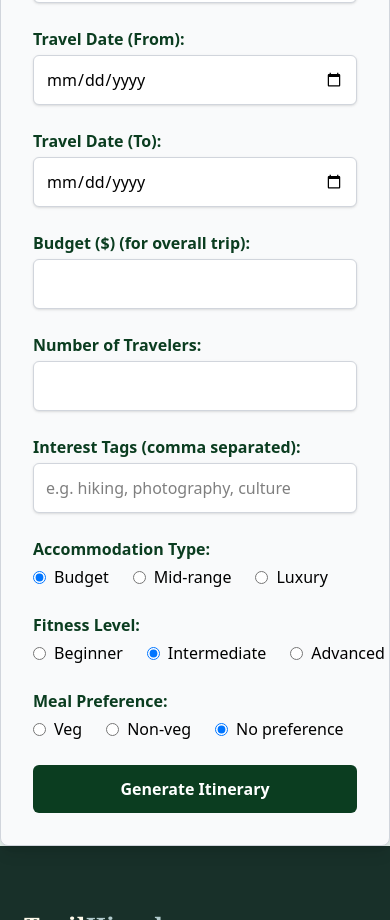
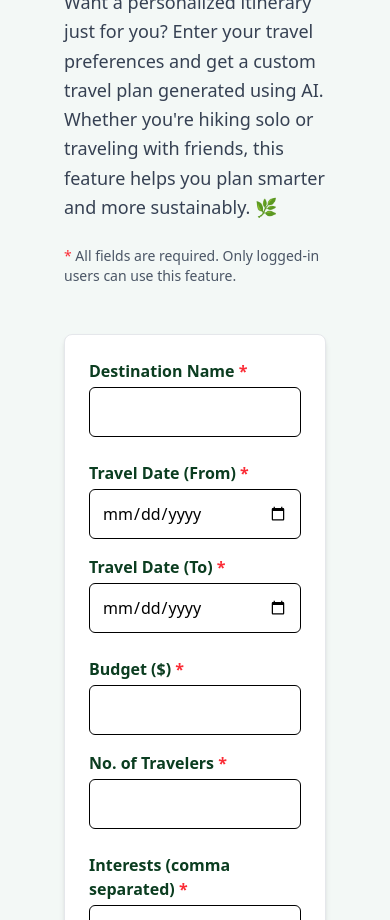
Before and after one commit to siikum/FYP-Frontend, a React (Vite) app: page /TripPlannerForm in a window 390 px wide. Shown: the part 1080-2000 px from the top of the page. Built offline with nearby package versions, Linux system fonts and the light colour scheme; no server answers.

Commit message:
UX changes on auth pages, Home page and individual destination page

```diff
--- a/src/components/MapLanding.jsx
+++ b/src/components/MapLanding.jsx
@@ -46,10 +46,10 @@ const MapLanding = () => {
     >
       {/* Text Positioned ABOVE the Map */}
       <div className="mt-36 ml-4 text-white z-30">
-        <h2 className="text-5xl font-bold">
+        <h2 className="text-5xl font-bold text-amber-50">
           Discover Hidden <span className="text-[#0B3D20]">Nepal</span>
         </h2>
-        <p className="text-xl text-white">
+        <p className="text-xl text-amber-50">
           Handpicked underrated treasures of Nepal. Click a pin to explore more.
         </p>
       </div>
--- a/src/pages/BlogPages/IndividualBlog.jsx
+++ b/src/pages/BlogPages/IndividualBlog.jsx
@@ -1,16 +1,16 @@
 import { useState, useEffect } from "react";
-import { useParams, useNavigate  } from "react-router-dom"; // Import useParams
+import { useParams, useNavigate } from "react-router-dom";
 import Navbar from "../../components/Navbar";
 import { motion } from "framer-motion";
 import pfp from "../../assets/images/pf.jpg";
 import CommentSection from "./CommentSection";
+import Footer from "../../components/Footer";
 
 const IndividualBlog = () => {
   const [isFocused, setIsFocused] = useState(false);
-  const [blog, setBlog] = useState(null); // State to store the fetched blog
-  const { id } = useParams(); // Get the blog id from the URL
+  const [blog, setBlog] = useState(null);
+  const { id } = useParams();
   const navigate = useNavigate();
-
 
   useEffect(() => {
     const fetchBlogPost = async () => {
@@ -18,20 +18,22 @@ const IndividualBlog = () => {
         `http://localhost:8000/blog/blogposts/${id}/`
       );
       const data = await response.json();
-      setBlog(data); // Set the blog data to state
+      setBlog(data);
     };
 
     fetchBlogPost();
-  }, [id]); // Fetch the blog when the component mounts or when the id changes
+  }, [id]);
 
   if (!blog) {
-    return <div>Loading...</div>; // Show loading while fetching
+    return <div>Loading...</div>;
   }
 
   return (
-    <div className="flex flex-col bg-[#f3f8f6] py-[100px]">
+    <div className="flex flex-col min-h-screen font-serif bg-[#f3f8f6]">
       <Navbar isBlack={true} />
-      <div className="flex flex-col gap-y-16 px-[10%]">
+
+      <main className="flex-grow py-[100px] px-[10%] flex flex-col gap-y-16">
+        {/* Blog Image */}
         <motion.div
           initial={{ opacity: 0, y: 50 }}
           whileInView={{ opacity: 1, y: 0 }}
@@ -42,10 +44,11 @@ const IndividualBlog = () => {
           <img
             src={blog.image || pfp}
             alt={blog.title}
-            className="w-full h-full object-cover" // Makes the image fill the container
+            className="w-full h-full object-cover"
           />
         </motion.div>
 
+        {/* Blog Info */}
         <motion.div
           initial={{ opacity: 0, y: 50 }}
           whileInView={{ opacity: 1, y: 0 }}
@@ -54,34 +57,31 @@ const IndividualBlog = () => {
           className="flex flex-col gap-y-4"
         >
           <div className="w-full font-serif font-medium flex items-center gap-x-4">
-            <div className="px-4 py-1 rounded-2xl bg-black text-white text-sm">
-              #blog
-            </div>
-            <div className="px-4 py-1 rounded-2xl bg-black text-white text-sm">
-              #trekking
-            </div>
-            <div className="px-4 py-1 rounded-2xl bg-black text-white text-sm">
-              #nepal
-            </div>
-            <div className="">{blog.date}</div>
+            <div>{blog.date}</div>
           </div>
           <div className="text-5xl font-serif font-bold w-full leading-tight">
             {blog.title}
           </div>
           <div
-  className="text-base text-gray-500 italic hover:underline cursor-pointer"
-  onClick={() => navigate(`/user/${blog.author}`)}
->
-  by {blog.author}
-</div>        </motion.div>
+            className="text-base text-gray-500 italic hover:underline cursor-pointer"
+            onClick={() => navigate(`/user/${blog.author}`)}
+          >
+            by {blog.author}
+          </div>
+        </motion.div>
+
+        {/* Blog Description */}
         <div className="flex flex-col gap-y-5">
           <div className="text-2xl font-serif text-justify w-full">
             {blog.description}
           </div>
         </div>
-        {/* Comments Section */}
+
+        {/* Comments */}
         <CommentSection postId={id} />
-      </div>
+      </main>
+
+      <Footer />
     </div>
   );
 };
--- a/src/pages/TripPlannerForm.jsx
+++ b/src/pages/TripPlannerForm.jsx
@@ -1,11 +1,11 @@
-import React, { useState, useEffect } from "react";
+import React, { useState } from "react";
 import axios from "axios";
 import MapLanding from "../components/MapLanding";
 import ItineraryDownload from "../components/ItineraryDownload";
-// import bgImage from "../assets/images/annapurna_trail.jpg";
 import ReactMarkdown from "react-markdown";
 import Footer from "../components/Footer";
 import Navbar from "../components/Navbar";
+import { useNavigate, useLocation } from "react-router-dom";
 
 const TripPlannerForm = () => {
   const [formData, setFormData] = useState({
@@ -24,6 +24,10 @@ const TripPlannerForm = () => {
   const [error, setError] = useState("");
   const [loading, setLoading] = useState(false);
 
+  const navigate = useNavigate();
+  const location = useLocation();
+  const isLoggedIn = !!localStorage.getItem("authToken");
+
   const handleChange = (e) => {
     setFormData({ ...formData, [e.target.name]: e.target.value });
   };
@@ -41,26 +45,12 @@ const TripPlannerForm = () => {
         formData
       );
 
-      console.log("API Response:", response.data);
-
-      if (
-        response.data &&
-        response.data.contents &&
-        Array.isArray(response.data.contents) &&
-        response.data.contents.length > 0 &&
-        response.data.contents[0].parts &&
-        Array.isArray(response.data.contents[0].parts) &&
-        response.data.contents[0].parts.length > 0
-      ) {
-        const itineraryText = response.data.contents[0].parts[0].text;
-        if (itineraryText && itineraryText.trim() !== "") {
-          setItinerary(itineraryText);
+      const text = response?.data?.contents?.[0]?.parts?.[0]?.text;
+      if (text && text.trim()) {
+        setItinerary(text);
         setError("");
       } else {
         setError("The AI returned an empty itinerary. Please try again.");
-        }
-      } else {
-        setError("Invalid itinerary format received from the server.");
       }
     } catch (err) {
       console.error("API Error:", err);
@@ -71,32 +61,37 @@ const TripPlannerForm = () => {
   };
 
   return (
-    <div className="w-full h-full">
+    <div className="w-full">
       <Navbar />
       <MapLanding />
 
-      {/* Background Image Section */}
-      <div
-        className="w-full min-h-screen flex justify-center items-start bg-[#e6f1ec] bg-center" // Keep items-start
-        // style={{
-        //   backgroundImage: `url(${bgImage})`,
-        //   backgroundSize: "cover",
-        //   backgroundAttachment: "fixed", // Keep background fixed
-        // }}
-      >
-        {/* Form Container with Grey Background & Border */}
-        <div className="container mx-auto p-8 bg-gray-50 shadow-lg rounded-lg max-w-3xl min-h-[400px] border border-gray-300 mt-20 self-start">
-          {" "}
-          {/* Keep mt-20, add self-start */}
-          <h2 className="text-2xl font-bold mb-4 text-center text-[#0B3D20]">
+      <div className="bg-[#f3f8f6] py-20 px-6 md:px-20">
+        <div className="max-w-8xl mx-auto grid grid-cols-1 md:grid-cols-2 gap-12 bg-[#f3f8f6] p-10">
+          {/* Left Side */}
+          <div className="flex flex-col justify-center">
+            <h2 className="text-4xl md:text-5xl font-bold font-serif text-[#0B3D20] mb-6">
               Plan Your Trip
             </h2>
+
+            <p className="text-gray-700 text-lg leading-relaxed mb-6">
+              Want a personalized itinerary just for you? Enter your travel
+              preferences and get a custom travel plan generated using AI.
+              Whether you're hiking solo or traveling with friends, this feature
+              helps you plan smarter and more sustainably. 🌿
+            </p>
+
+            <p className="text-sm text-gray-600">
+              <span className="text-red-500">*</span> All fields are required.
+              Only logged-in users can use this feature.
+            </p>
+          </div>
+
+          {/* Right Side - Form */}
+          <div className="bg-white p-6 rounded-lg border border-gray-200 shadow-md">
             <form onSubmit={handleSubmit} className="space-y-6">
-            <div className="grid grid-cols-1 md:grid-cols-2 gap-6">
-              {/* Destination */}
-              <div className="md:col-span-2">
-                <label className="block text-mm text-[#0B3D20] font-semibold mb-1 ">
-                  Destination Name:
+              <div>
+                <label className="block font-semibold mb-1 text-[#0B3D20]">
+                  Destination Name <span className="text-red-500">*</span>
                 </label>
                 <input
                   type="text"
@@ -104,43 +99,44 @@ const TripPlannerForm = () => {
                   value={formData.destination}
                   onChange={handleChange}
                   required
-                  className="w-full p-3 border border-gray-300 bg-white shadow-sm focus:ring-2 focus:ring-[#0B3D20] rounded-md outline-green-800 "
+                  className="w-full p-3 border rounded-md"
                 />
               </div>
 
-              {/* Travel Dates */}
+              <div className="grid grid-cols-1 md:grid-cols-2 gap-4">
                 <div>
-                <label className="block text-mm text-[#0B3D20] font-semibold mb-1">
-                  Travel Date (From):
+                  <label className="block font-semibold mb-1 text-[#0B3D20]">
+                    Travel Date (From) <span className="text-red-500">*</span>
                   </label>
                   <input
                     type="date"
                     name="start_date"
-                  value={formData.start_date || ""}
+                    value={formData.start_date}
                     onChange={handleChange}
                     required
-                  className="w-full p-3 border border-gray-300 bg-white shadow-sm rounded-md focus:ring-2 focus:ring-[#0B3D20] focus:outline-none"
+                    className="w-full p-3 border rounded-md"
                   />
                 </div>
 
                 <div>
-                <label className="block text-mm text-[#0B3D20] font-semibold mb-1">
-                  Travel Date (To):
+                  <label className="block font-semibold mb-1 text-[#0B3D20]">
+                    Travel Date (To) <span className="text-red-500">*</span>
                   </label>
                   <input
                     type="date"
                     name="end_date"
-                  value={formData.end_date || ""}
+                    value={formData.end_date}
                     onChange={handleChange}
                     required
-                  className="w-full p-3 rounded-md border border-gray-300 bg-white shadow-sm focus:ring-2 focus:ring-[#0B3D20] focus:outline-none"
+                    className="w-full p-3 border rounded-md"
                   />
                 </div>
+              </div>
 
-              {/* Budget & Travelers */}
+              <div className="grid grid-cols-1 md:grid-cols-2 gap-4">
                 <div>
-                <label className="block text-mm text-[#0B3D20] font-semibold mb-1">
-                  Budget ($) (for overall trip):
+                  <label className="block font-semibold mb-1 text-[#0B3D20]">
+                    Budget ($) <span className="text-red-500">*</span>
                   </label>
                   <input
                     type="number"
@@ -148,13 +144,13 @@ const TripPlannerForm = () => {
                     value={formData.budget}
                     onChange={handleChange}
                     required
-                  className="w-full p-3 rounded-md border border-gray-300 bg-white shadow-sm focus:ring-2 focus:ring-[#0B3D20] focus:outline-none"
+                    className="w-full p-3 border rounded-md"
                   />
                 </div>
 
                 <div>
-                <label className="block text-mm text-[#0B3D20] font-semibold mb-1">
-                  Number of Travelers:
+                  <label className="block font-semibold mb-1 text-[#0B3D20]">
+                    No. of Travelers <span className="text-red-500">*</span>
                   </label>
                   <input
                     type="number"
@@ -162,121 +158,142 @@ const TripPlannerForm = () => {
                     value={formData.num_travelers}
                     onChange={handleChange}
                     required
-                  className="w-full p-3 rounded-md border border-gray-300 bg-white shadow-sm focus:ring-2 focus:ring-[#0B3D20] focus:outline-none"
+                    className="w-full p-3 border rounded-md"
                   />
                 </div>
+              </div>
 
-              {/* Interests */}
-              <div className="md:col-span-2">
-                <label className="block text-mm text-[#0B3D20] font-semibold mb-1">
-                  Interest Tags (comma separated):
+              <div>
+                <label className="block font-semibold mb-1 text-[#0B3D20]">
+                  Interests (comma separated){" "}
+                  <span className="text-red-500">*</span>
                 </label>
                 <input
                   type="text"
                   name="interests"
-                  value={formData.interests || ""}
+                  value={formData.interests}
                   onChange={handleChange}
-                  placeholder="e.g. hiking, photography, culture"
-                  className="w-full p-3 rounded-md border border-gray-300 bg-white shadow-sm focus:ring-2 focus:ring-[#0B3D20] focus:outline-none"
+                  required
+                  className="w-full p-3 border rounded-md"
                 />
               </div>
 
-              {/* Accommodation Type */}
-              <div className="md:col-span-2">
-                <label className="block text-mm text-[#0B3D20] font-semibold mb-1">
-                  Accommodation Type:
+              <div>
+                <label className="block font-semibold mb-1 text-[#0B3D20]">
+                  Accommodation Type <span className="text-red-500">*</span>
                 </label>
-                <div className="flex gap-6">
-                  {["budget", "mid-range", "luxury"].map((option) => (
-                    <label key={option} className="flex items-center gap-2">
+                <div className="flex gap-4">
+                  {["budget", "mid-range", "luxury"].map((opt) => (
+                    <label key={opt} className="flex items-center gap-2">
                       <input
                         type="radio"
                         name="accommodation_type"
-                        value={option}
-                        checked={formData.accommodation_type === option}
+                        value={opt}
+                        checked={formData.accommodation_type === opt}
                         onChange={handleChange}
+                        className="accent-[#0B3D20]" // ← this changes the selected dot color
                       />
-                      {option.charAt(0).toUpperCase() + option.slice(1)}
+                      {opt}
                     </label>
                   ))}
                 </div>
               </div>
 
-              {/* Fitness Level */}
-              <div className="md:col-span-2">
-                <label className="block text-mm text-[#0B3D20] font-semibold mb-1">
-                  Fitness Level:
+              <div>
+                <label className="block font-semibold mb-1 text-[#0B3D20]">
+                  Fitness Level <span className="text-red-500">*</span>
                 </label>
-                <div className="flex gap-6">
-                  {["beginner", "intermediate", "advanced"].map((option) => (
-                    <label key={option} className="flex items-center gap-2">
+                <div className="flex gap-4">
+                  {["beginner", "intermediate", "advanced"].map((opt) => (
+                    <label key={opt} className="flex items-center gap-2">
                       <input
                         type="radio"
                         name="fitness_level"
-                        value={option}
-                        checked={formData.fitness_level === option}
+                        value={opt}
+                        checked={formData.fitness_level === opt}
                         onChange={handleChange}
+                        className="accent-[#0B3D20]"
                       />
-                      {option.charAt(0).toUpperCase() + option.slice(1)}
+                      {opt}
                     </label>
                   ))}
                 </div>
               </div>
 
-              {/* Meal Preference */}
-              <div className="md:col-span-2">
-                <label className="block text-mm text-[#0B3D20] font-semibold mb-1">
-                  Meal Preference:
+              <div>
+                <label className="block font-semibold mb-1 text-[#0B3D20]">
+                  Meal Preference <span className="text-red-500">*</span>
                 </label>
-                <div className="flex gap-6">
-                  {["veg", "non-veg", "no preference"].map((option) => (
-                    <label key={option} className="flex items-center gap-2">
+                <div className="flex gap-4">
+                  {["veg", "non-veg", "no preference"].map((opt) => (
+                    <label key={opt} className="flex items-center gap-2">
                       <input
                         type="radio"
                         name="meal_pref"
-                        value={option}
-                        checked={formData.meal_pref === option}
+                        value={opt}
+                        checked={formData.meal_pref === opt}
                         onChange={handleChange}
+                        className="accent-[#0B3D20]"
                       />
-                      {option.charAt(0).toUpperCase() + option.slice(1)}
+                      {opt}
                     </label>
                   ))}
                 </div>
               </div>
-            </div>
 
-            <div className="flex justify-center mt-6">
+              {/* Button & Login Prompt */}
+              <div className="flex flex-col items-center gap-2">
+                {!isLoggedIn && (
+                  <p className="text-sm text-gray-600">
+                    Please{" "}
+                    <span
+                      className="text-green-800 underline cursor-pointer"
+                      onClick={() =>
+                        navigate("/LoginPage", {
+                          state: { from: location.pathname },
+                        })
+                      }
+                    >
+                      login
+                    </span>{" "}
+                    to use this feature.
+                  </p>
+                )}
                 <button
                   type="submit"
-                disabled={loading}
-                className="bg-[#0B3D20] w-100 text-white px-6 py-3 rounded-md font-semibold hover:bg-[#295b42] disabled:opacity-50 transition duration-200"
+                  disabled={!isLoggedIn || loading}
+                  className={`w-full py-3 rounded-md font-semibold transition ${
+                    isLoggedIn
+                      ? "bg-[#0B3D20] text-white hover:bg-[#295b42]"
+                      : "bg-gray-300 text-gray-600 cursor-not-allowed"
+                  }`}
                 >
                   Generate Itinerary
                 </button>
               </div>
             </form>
+
             {loading && (
-            <p className="text-center text-[#295b42] mt-4">
-              Please wait Your Itinerary is being generated...
+              <p className="text-center mt-4 text-[#0B3D20]">
+                Generating itinerary...
               </p>
             )}
-          {/* Itinerary Output */}
+
             {itinerary && (
-            <div className="itinerary-container mt-4">
-              <h2 className="text-xl font-bold">Your Itinerary</h2>
-              <div className="bg-white p-4 border rounded max-h-[500px] overflow-y-auto">
-                <div className="space-y-6">
+              <div className="mt-6">
+                <h3 className="text-lg font-bold mb-2">Your Itinerary</h3>
+                <div className="p-4 border rounded-md bg-gray-50 max-h-[300px] overflow-y-auto">
                   <ReactMarkdown>{itinerary}</ReactMarkdown>
                 </div>
-              </div>
-              {/* Show Download Button Only When Itinerary is Available */}
                 <ItineraryDownload itinerary={itinerary} />
               </div>
             )}
-          {/* Error Message */}
+
             {error && <p className="text-red-500 mt-4">{error}</p>}
           </div>
         </div>
+      </div>
+
       <Footer />
     </div>
   );
```
Also changed, not shown: src/components/ReviewComment.jsx (+20 -17 lines), src/components/TopDestinations.jsx (+20 -17 lines), src/pages/BlogPages/BlogList.jsx (+11 -17 lines), src/pages/BlogPages/CreateBlog.jsx (+47 -9 lines), src/pages/IndividualDestion.tsx/IndividualDestination.jsx (+33 -47 lines), src/pages/LoginPage.jsx (+30 -12 lines), src/pages/NewSignUpPage.jsx (+122 -47 lines). Lines whose indentation alone changed are shown as unchanged.
